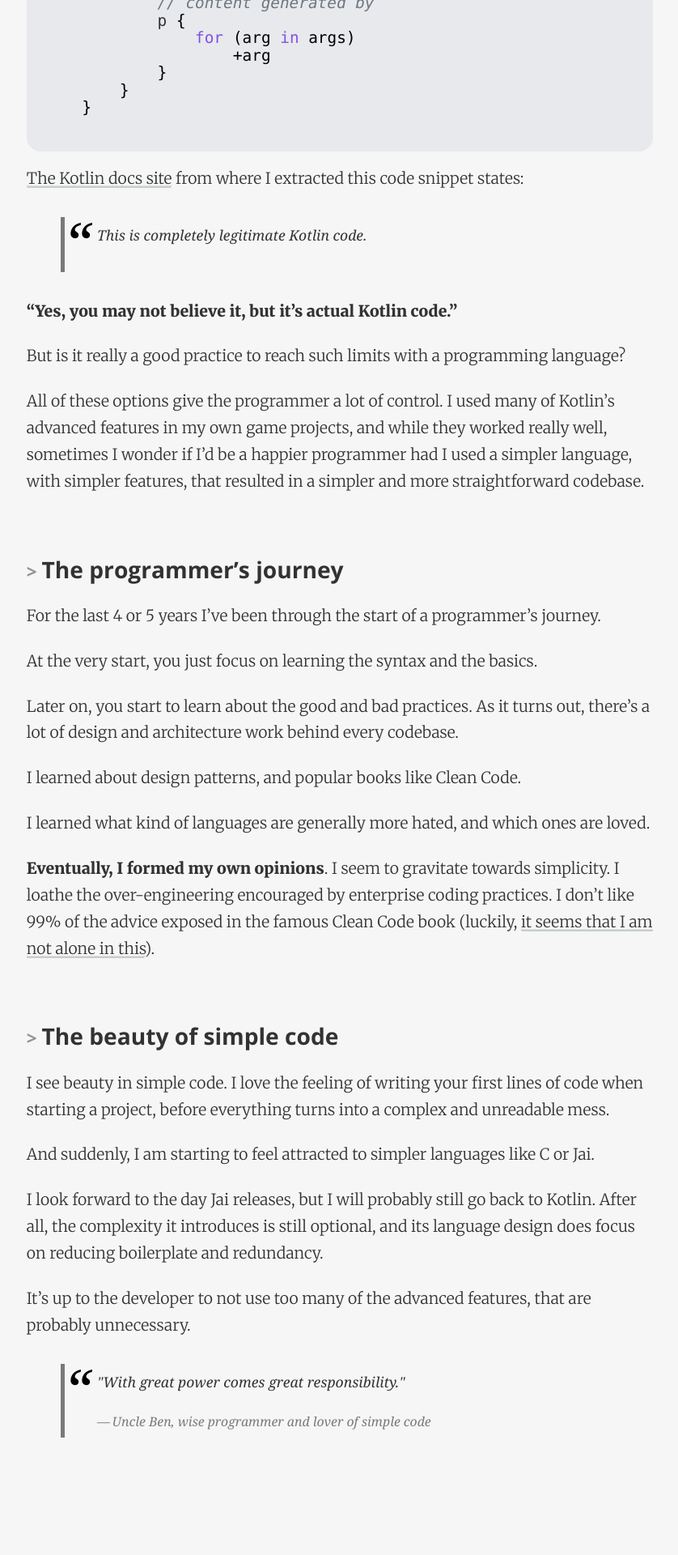
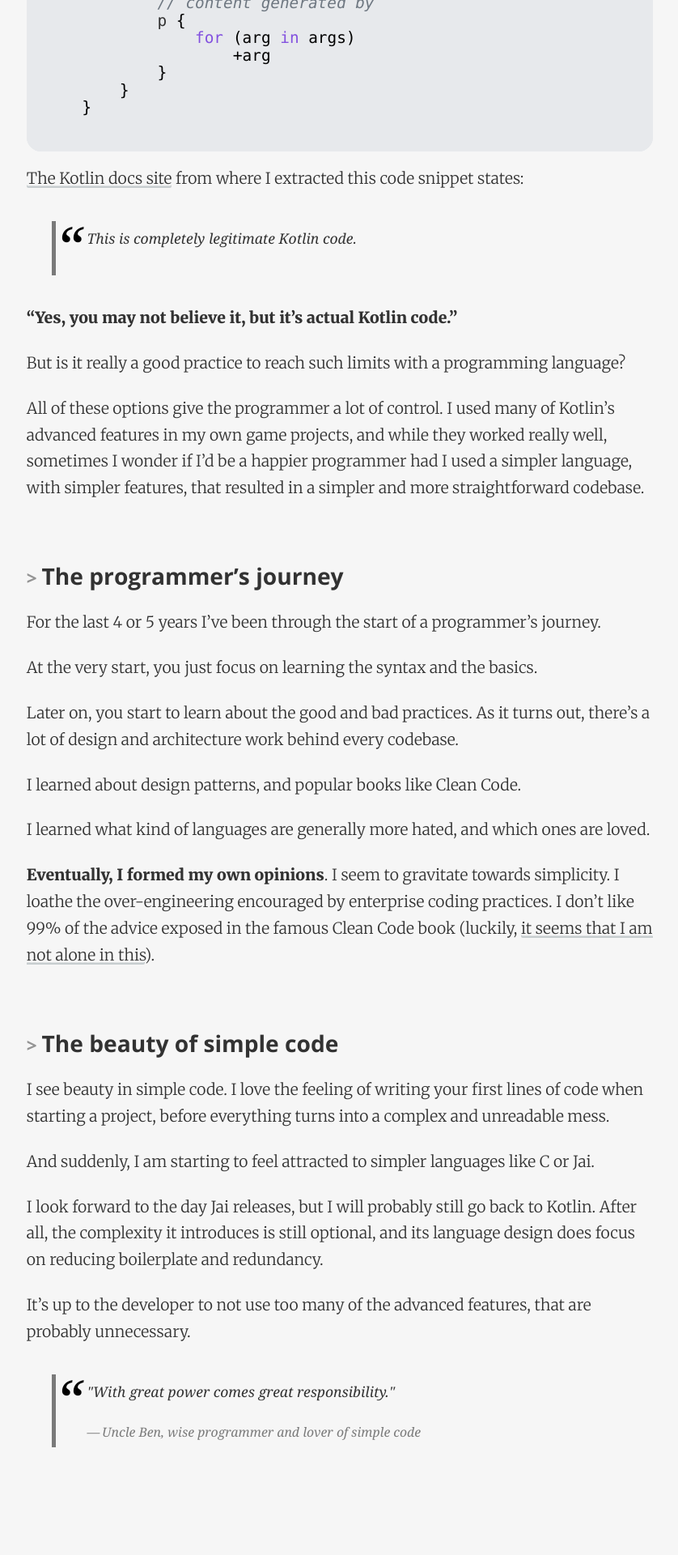
Before and after one commit to dcostap/personal-blog, a Jekyll site: the page built from _posts/2021-07-16-beauty-of-simple-code.md, in a window 1280 px wide. Shown: the part 1614-3534 px from the top of the page at 81% size, without its empty margins (220-1058 px from the left). Built offline with Jekyll 4.4.1, drawn with Linux system fonts in a browser that asks for light colours; nearby versions of some CDN libraries.

Commit message:
Improve Blockquotes

```diff
--- a/_sass/_blockquotes.scss
+++ b/_sass/_blockquotes.scss
@@ -3,6 +3,8 @@ blockquote {
   font-style: italic;
   margin-left: $space-1;
   padding: $space-1;
+  margin: 0em 0em 0em 0em;
+  max-width: 28rem;
 }
 
 blockquote footer {
--- a/css/pixyll.scss
+++ b/css/pixyll.scss
@@ -41,8 +41,9 @@ blockquote {
     font-size: 1.2rem;
     font-style: italic;
     // width: 600px;
-    margin: 1.5em 2em;
-    padding: 0.35em 40px;
+    margin: 1.7em 1.5em;
+    padding: 0.35em 38px;
+    padding-right: 0.4em;
     line-height: 1.45;
     position: relative;
     // color: #383838;
```
